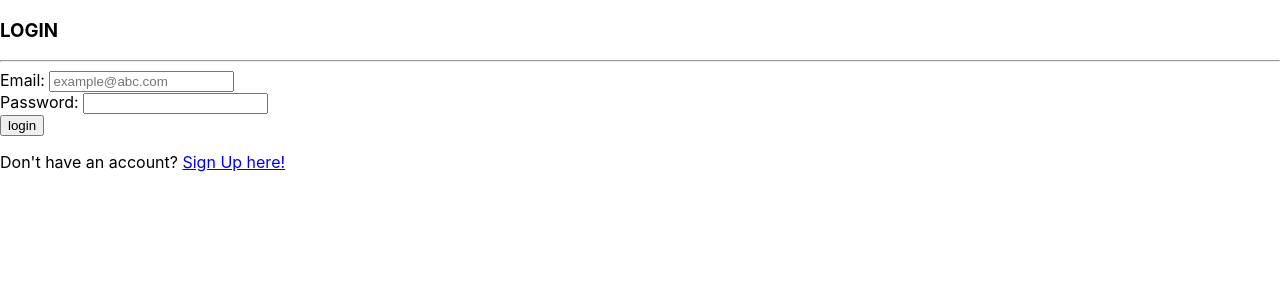
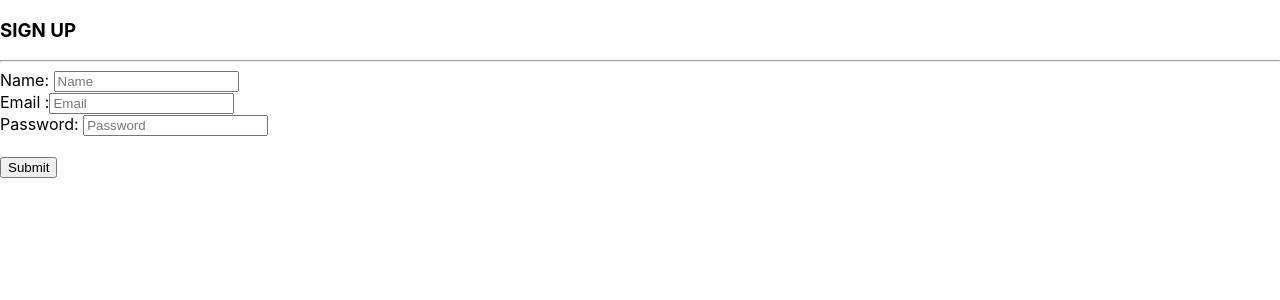
Before and after one commit to milanm1120/react-movie-app-frontend, a React (Create React App) app: page /signup in a window 1280 px wide. Shown: the top 300 px of the page. Built offline with nearby package versions, Linux system fonts and the light colour scheme; no server answers.

Commit message:
create Login and SgnUp containers, home page linked

```diff
--- a/src/App.js
+++ b/src/App.js
@@ -3,13 +3,17 @@ import React, { Component } from 'react' ;
 // import Header from './components/Header';
 // import Search from './components/Search';
 // import MovieResults from './components/MovieResults';
-// import { BrowserRouter as Router, Route } from 'react-router-dom';
-// import SignUp from './components/SignUp';
-import { Link } from 'react-router-dom';
-// import Favorite from './compoents/Favorite'
+import { Route, NavLink } from 'react-router-dom';
+import SignUp from './components/SignUp';
+import Favorite from './components/Favorite'
 // import { connect } from 'react-redux'
 // import UsersContainer from './containers/UsersContainers';
 import Login from './components/Login';
+import SignUpContainer from './containers/SignUpContainer';
+import NavBar from './components/NavBar';
+import UsersContainer from './containers/UsersContainer';
+import Routes from './components/Routes';
+import LoginContainer from './containers/LoginContainer';
 
 class App extends Component {
 
@@ -22,10 +26,17 @@ class App extends Component {
   render() {
     return (
 
-      <div className='MainContainer'>
-        {/* <SignUp /> */}
-        <Login />
-        <p>Don't have an account? <Link to='/signup'>Sign Up here!</Link></p>
+      <div className='AppContainer'>
+         {/* <NavBar /> */}
+
+        {/* <SignUp />
+        <LoginContainer /> */}
+        {/* <Route path='/user/new' component={SignUp}/> */}
+
+        {/* <p>Don't have an account? <NavLink to='/signup'>Sign Up here!</NavLink></p> */}
+
+        <Route exact path='/' component={LoginContainer} />
+        <Route exact path='/signup' component={SignUpContainer} />
       </div>
     )
   }
--- a/src/components/Favorite.js
+++ b/src/components/Favorite.js
@@ -0,0 +1,11 @@
+import React, { Component } from 'react'
+
+export class Favorite extends Component {
+  render() {
+    return (
+      <div>Favorite</div>
+    )
+  }
+}
+
+export default Favorite
--- a/src/components/Home.js
+++ b/src/components/Home.js
@@ -10,12 +10,12 @@ export class Home extends Component {
   render() {
     return (
       <div>
-          <Router>
+          {/* <Router>
           <NavBar />
           <Route exact path ="/" component={Home} />
-          <Route exact path ="/signup" component={SignUp} />
+          <Route exact path ="/signup" component={SignUp} /> */}
           {/* <Route exact path ="/favorite" component={Favorite} /> */}
-        </Router>
+        {/* </Router> */}
 
 
 
--- a/src/components/Login.js
+++ b/src/components/Login.js
@@ -17,6 +17,10 @@ class Login extends Component {
     handleSubmit = (event) => {
         event.preventDefault()
         this.props.addUser(this.state)
+        this.setState({                                     //resets the form 'cleared out' after submitted
+            email: '',
+            password: ''
+        })
     }
 
   render() {
--- a/src/components/NavBar.js
+++ b/src/components/NavBar.js
@@ -1,16 +1,18 @@
-import React, { Component } from 'react'
+import React from 'react'
 import { NavLink } from 'react-router-dom'
 
-export class NavBar extends Component {
-  render() {
+const NavBar = () => {
     return (
-      <div>
-          <NavLink to='/'>HOME</NavLink>
-          <NavLink to='/SignUp'>REGISTER</NavLink>
-          <NavLink to='/Favorites'>FAVORTIES</NavLink>
+      <div className='navbar'>
+        <nav>
+          <ul id='navbar-ul'>
+            <li><NavLink to='/'>HOME</NavLink></li>
+            <li><NavLink to='/SignUp'>REGISTER</NavLink></li>
+            <li><NavLink to='/Favorite'>FAVORTIES</NavLink></li>
+          </ul>
+        </nav>
       </div>
     )
   }
-}
 
-export default NavBar
+export default NavBar;
--- /dev/null
+++ b/src/components/Routes.js
@@ -0,0 +1,20 @@
+import React from 'react';
+import { Switch, Route } from 'react-router-dom';
+import App from '../App';
+import SignUpContainer from '../containers/SignUpContainer';
+import LoginContainer from '../containers/LoginContainer';
+import Favorite from './Favorite';
+
+const Routes = () => {
+    return (
+        <Switch>
+            <div>
+                <Route exact path='/' component={LoginContainer} />
+                <Route exact path='/signup' component={SignUpContainer} />
+                <Route exact path='/favorite' component={Favorite} />
+            </div>
+        </Switch>
+    )
+}
+
+export default Routes;
--- /dev/null
+++ b/src/containers/LoginContainer.js
@@ -0,0 +1,15 @@
+import React, { Component } from 'react'
+import Login from '../components/Login'
+import { Link } from 'react-router-dom'
+
+function LoginContainer() {
+    return (
+      <div>
+          <Login />
+          <p>Don't have an account? <Link to='/signup'>Sign Up here!</Link></p>
+
+      </div>
+    )
+  }
+
+export default LoginContainer
--- /dev/null
+++ b/src/containers/SignUpContainer.js
@@ -0,0 +1,12 @@
+import React, { Component } from 'react'
+import SignUp from '../components/SignUp'
+
+function SignUpContainer() {
+    return (
+      <div>
+          <SignUp />
+      </div>
+    )
+  }
+
+export default SignUpContainer
--- a/src/containers/UsersContainers.js
+++ b/src/containers/UsersContainer.js
@@ -1,6 +1,6 @@
 import React, { Component } from 'react'
 
-class UsersContainers extends Component {
+class UsersContainer extends Component {
   render() {
     return (
         <div>
@@ -10,4 +10,4 @@ class UsersContainers extends Component {
   }
 }
 
-export default UsersContainers
+export default UsersContainer
--- a/src/index.js
+++ b/src/index.js
@@ -2,12 +2,13 @@ import React from 'react';
 import ReactDOM from 'react-dom';
 import './index.css';
 import App from './App';
+import Home from './components/Home';
 import reportWebVitals from './reportWebVitals';
 import { createStore, applyMiddleware, compose } from 'redux'
 import thunk from 'redux-thunk'
 import { Provider } from 'react-redux' //any component rapped in 'Provider' will have access to our redux store
 import rootReducer from './redux/reducers/rootReducer';
-import { BrowserRouter as Router, Route } from "react-router-dom";
+import { BrowserRouter as Router} from "react-router-dom";
 // import movieReducer from './redux/reducers/movieReducer';
 
 function saveToLocalStorage(state){
```
